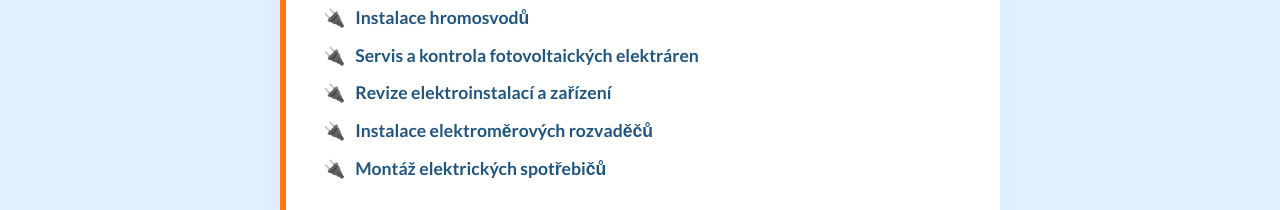
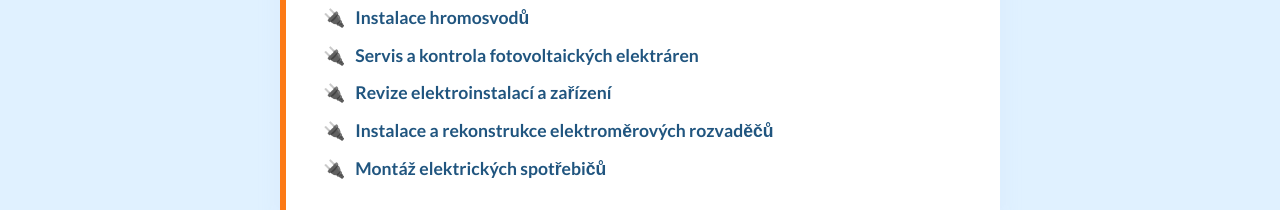
Before and after one commit to kohinoorka-bit/ak-elektroinstalace-web, a plain HTML site: page index.html in a window 1280 px wide. Shown: the part 1580-1790 px from the top of the page. Drawn offline with Linux system fonts and the light colour scheme; a script that the page names is missing.

Commit message:
Update service description for electrical installations
doplnění práce

```diff
--- a/index.html
+++ b/index.html
@@ -138,7 +138,7 @@
       <li><strong>Instalace hromosvodů</strong></li>
       <li><strong>Servis a kontrola fotovoltaických elektráren</strong></li>
       <li><strong>Revize elektroinstalací a zařízení</strong></li>
-      <li><strong>Instalace elektroměrových rozvaděčů</strong></li>
+      <li><strong>Instalace a rekonstrukce elektroměrových rozvaděčů</strong></li>
       <li><strong>Montáž elektrických spotřebičů</strong></li>
     </ul>
   </section>
```
